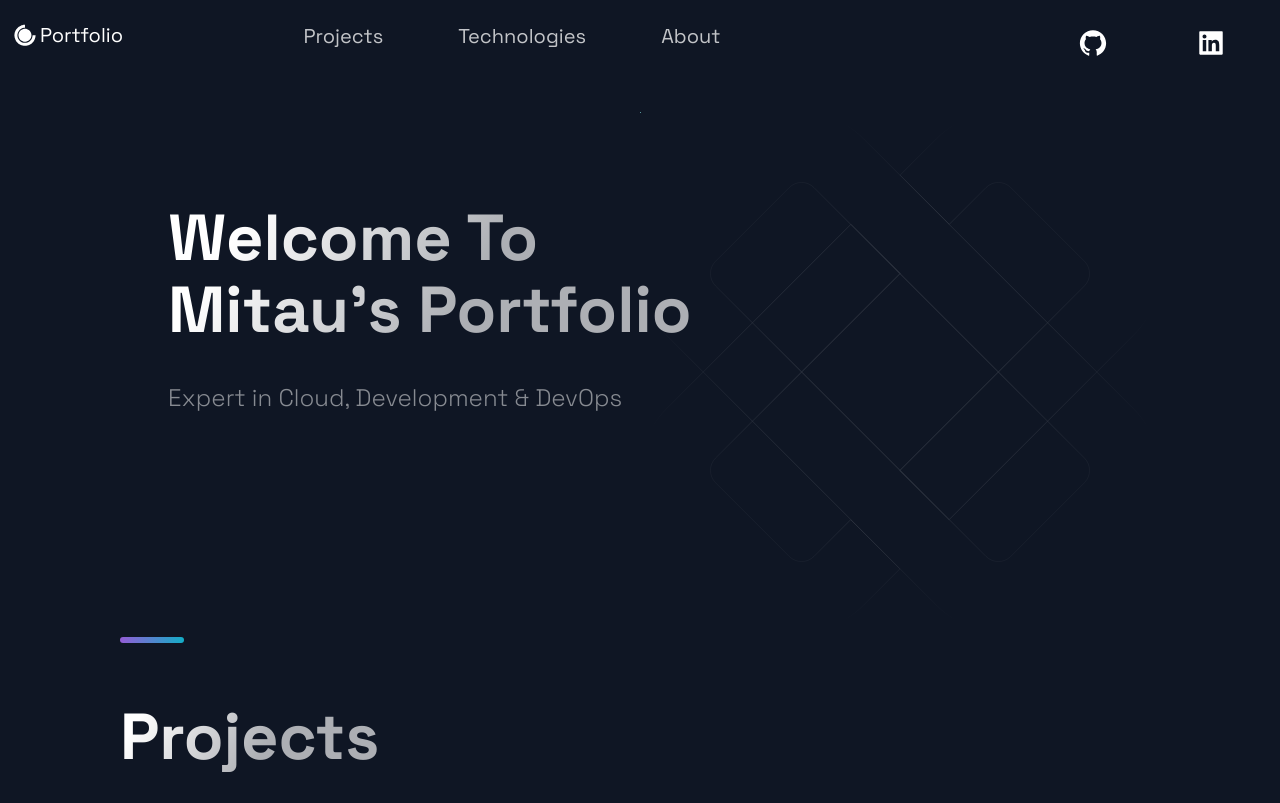
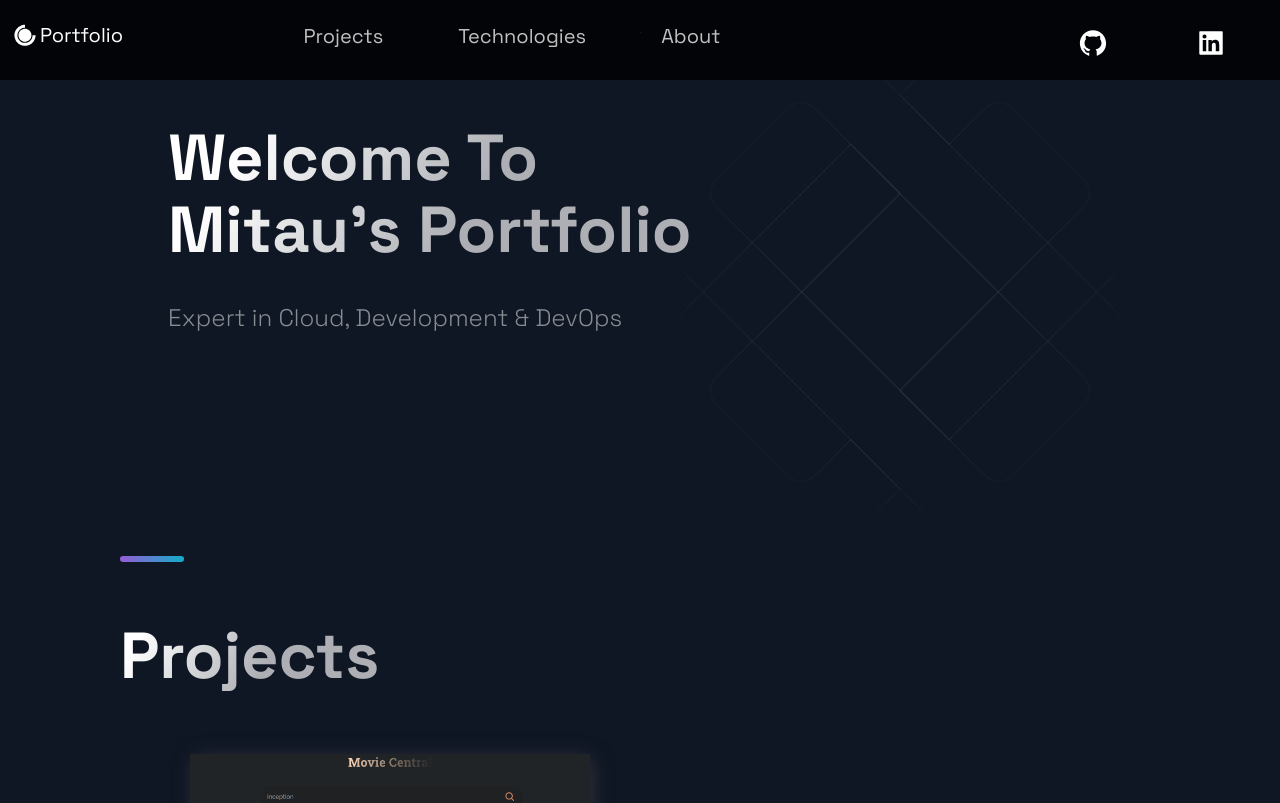
Before and after one commit to main-tech/portfolio, a Next.js app: page / in a window 1280 px wide. Shown: the top 803 px of the page. Built offline with nearby package versions, Linux system fonts and the light colour scheme.

Commit message:
make navbar to be in fixed position at top

```diff
--- a/src/components/Header/HeaderStyles.js
+++ b/src/components/Header/HeaderStyles.js
@@ -1,5 +1,6 @@
 import { IoIosArrowDropdown } from 'react-icons/io';
 import styled from 'styled-components';
+
 
 export const Container = styled.div`
   display: grid;
@@ -8,6 +9,12 @@ export const Container = styled.div`
   grid-column-gap: 2rem;
   padding: 1rem;
   padding-top: 2rem;
+  position: fixed;
+  top: 0;
+  left: 0;
+  right: 0;
+  z-index: 1000; // High z-index to ensure it's above other elements
+  background-color: rgba(0, 0, 0, 0.8);
 
   @media ${(props) => props.theme.breakpoints.sm} {
     display: grid;
@@ -18,7 +25,8 @@ export const Container = styled.div`
   }
 `;
 
-export const Span= styled.span`
+
+export const Span = styled.span`
 font-size: 2rem;
 `;
 
```
Also changed, not shown: src/layout/Layout.js (+4 -4 lines).
